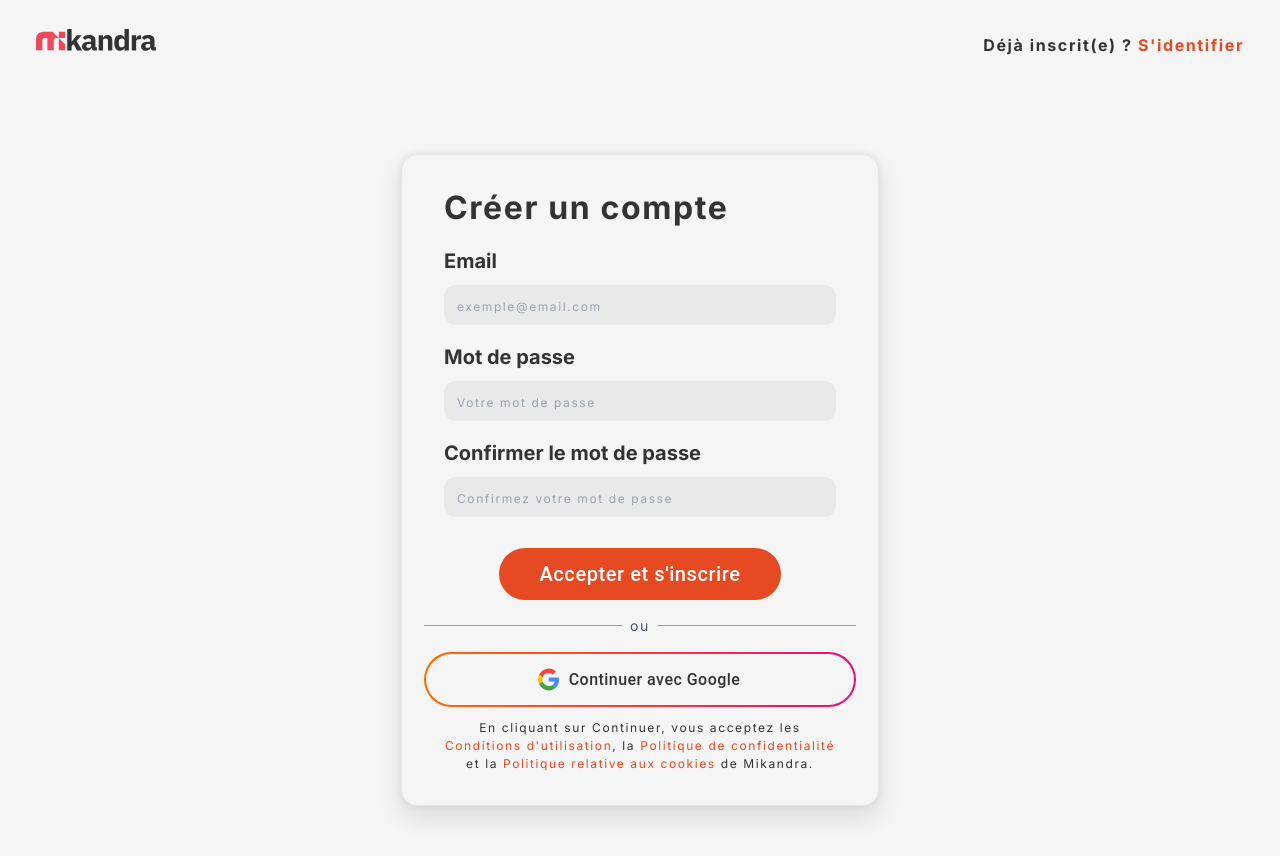
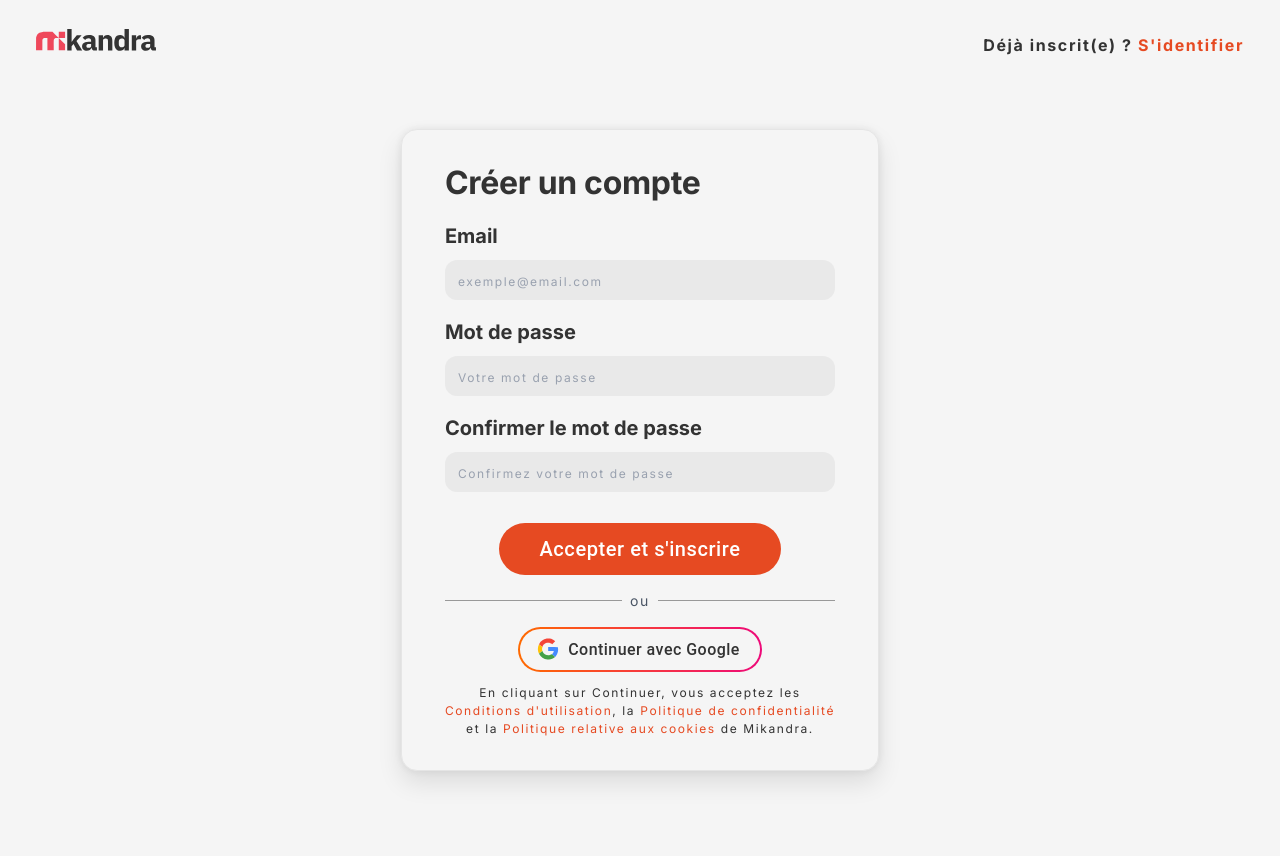
Before and after one commit to StevenMario/ft_transcendance, a React (Vite) app in the folder Transcendance/: page /singup in a window 1280 px wide. Shown: the top 856 px of the page. Built offline with nearby package versions, Linux system fonts and the light colour scheme.

Commit message:
Corection Inscription form

```diff
--- a/Transcendance/src/components/ui/Button/SecondaryButton.tsx
+++ b/Transcendance/src/components/ui/Button/SecondaryButton.tsx
@@ -1,5 +1,5 @@
 import { Button } from "@mui/material";
-import GoogleIcone from "../../../assets/icons/material-icon-theme_google.svg"
+import type { ReactNode } from "react";
 
 interface ButtonProps {
     // onClick?: () => void;
@@ -7,6 +7,7 @@ interface ButtonProps {
     classButton?: string;
     px?: string;
     fontSize?: string;
+    endIcon?: ReactNode;
 }
 
 
@@ -14,26 +15,19 @@ function SecondaryButton(props: ButtonProps) {
     return (
         <Button
             variant="outlined"
+            startIcon={props.endIcon}
             sx={{
                 color: "#333",
                 borderRadius: "32px",
-                padding: `8px ${props.px || "40px"}`,
+                padding: `8px ${props.px || "20px"}`,
                 fontSize: props.fontSize || "16px",
                 fontWeight: 500,
                 lineHeight: "160%",
-                width: "100%",
                 border: "2px solid transparent",
                 background: "    linear-gradient(#f5f5f5,#f5f5f5) padding-box, \
                    linear-gradient(90deg, #ff6a00, #ee0979) border-box"
 
             }}
-            startIcon={
-                < img
-                    src={GoogleIcone}
-                    alt="GoogleIcone"
-                    style={{ width: 25, height: 35 }}
-                />
-            }
         >
             {props.name}
         </Button >
--- /dev/null
+++ b/Transcendance/src/components/ui/InscriptionForm/CompleteProfile.tsx
@@ -0,0 +1,8 @@
+function CompleteProfile() {
+    return (
+        <div>Complete Profile Page</div>
+    );
+}
+
+
+export default CompleteProfile;
--- a/Transcendance/src/components/ui/InscriptionForm/ConfirmEmail.tsx
+++ /dev/null
@@ -1,39 +0,0 @@
-function ConfirmEmailForm() {
-  return (
-
-        <div className="
-                    flex
-                    flex-col
-                    rounded-2xl
-                    shadow-[0_1px_3px_0_rgba(0,0,0,0.05),0_20px_25px_-5px_rgba(0,0,0,0.05),0_10px_10px_-5px_rgba(0,0,0,0.04)]
-                  bg-[rgba(230,74,34,0.10)]
-                    border
-                  border-[#E64A22]
-                    justify-center
-                    items-center
-                    w-full
-                    h-[534px]
-                    sm:w-[90%]
-                    md:w-119.5
-                    px-4
-                    sm:px-5.5
-                    py-6
-                    sm:py-8
-                    backdrop-blur-[250px]
-                    max-w-119.5">
-
-          <div>
-            <h1 className=" font-semibold leading-normal tracking-[-0.32px] text-[32px] text-[#333] ">Confirme ton e-mail</h1>
-            <p className="text-[14px] leading-[24px] text-[#B3B3B3]">
-              Code envoyé à
-              <span className="text-[#8C8C8C]"> prenom@email.com · </span>
-              <a href="#" className="text-[#4D4D4D] font-semibold">
-                Modifier le mail
-              </a>
-            </p>
-          </div>
-        </div>
-  );
-}
-
-export default ConfirmEmailForm;
--- /dev/null
+++ b/Transcendance/src/components/ui/InscriptionForm/RoleChoice.tsx
@@ -0,0 +1,26 @@
+import { Checkbox, FormControlLabel, FormGroup } from "@mui/material";
+import SecondaryButton from "../Button/SecondaryButton";
+import PrimaryButton from "../Button/PrimaryButton";
+
+function RoleChoice() {
+  return (
+    <div>
+      <h1 className=" font-semibold leading-normal tracking-[-0.32px] text-[32px] text-[#333] ">
+        Quel est votre rôle ?
+      </h1>
+      <div>
+        <FormGroup>
+          <FormControlLabel control={<Checkbox />} label="Client" />
+          <FormControlLabel control={<Checkbox />} label="Prestataire" />
+          <FormControlLabel control={<Checkbox />} label="Entreprise" />
+        </FormGroup>
+        <div className="mt-3 flex flex-row justify-center gap-4">
+          <SecondaryButton name="Retour" />
+          <PrimaryButton name="Suivant" path="/singup/complete-profile" />
+        </div>
+      </div>
+    </div>
+  );
+}
+
+export default RoleChoice;
--- a/Transcendance/src/components/ui/InscriptionForm/SignUpLayout.tsx
+++ b/Transcendance/src/components/ui/InscriptionForm/SignUpLayout.tsx
@@ -2,13 +2,32 @@ import { Outlet } from "react-router-dom";
 import NavBar from "../NavBar/NavBar";
 function SignUpLayout() {
     return (
-        <section className="relative h-max  overflow-hidden px-5 ">
+        <section className="relative h-max  overflow-hidden px-5  ">
             {/* Content */}
             <NavBar hide={true} />
-            <div className="relative z-10">
-                <div className="flex justify-center items-center min-h-screen">
-
-                    <Outlet></Outlet>
+            <div className="relative md:-mt-[30px] ">
+                <div className="flex justify-center items-center min-h-screen ">
+                    <div className="
+                        flex
+                        flex-col
+                        rounded-2xl
+                        shadow-[0_12px_24px_0_rgba(0,0,0,0.10),0_0_10px_0_rgba(0,0,0,0.08)]
+                        border
+                        border-[#E5E5E5]
+                        bg-[#F5F5F5]
+                        justify-center
+                        items-center
+                        w-full
+                        sm:w-[90%]
+                        md:w-119.5
+                        px-4
+                        sm:px-5.5
+                        py-6
+                        sm:py-8
+                        backdrop-blur-[250px]
+                        max-w-119.5">
+                        <Outlet></Outlet>
+                    </div>
                 </div>
             </div>
         </section>
--- a/Transcendance/src/components/ui/InscriptionForm/StepAccount.tsx
+++ b/Transcendance/src/components/ui/InscriptionForm/StepAccount.tsx
@@ -1,8 +1,6 @@
-import NavBar from "../NavBar/NavBar";
 import PrimaryButton from "../Button/PrimaryButton";
-import LogoRedBlur from "../../../assets/Logo_red_blur.svg";
-import LogoYellowBlur from "../../../assets/Logo_yello_blur.svg";
 import SecondaryButton from "../Button/SecondaryButton";
+import GoogleIcone from "../../../assets/icons/material-icon-theme_google.svg";
 export default function InscriptionForm() {
     const inscrpitionForm = [
         {
@@ -28,31 +26,13 @@ export default function InscriptionForm() {
         }
     ]
     return (
+            <div>
 
-        <div className="
-                    flex
-                    flex-col
-                    rounded-2xl
-                    shadow-[0_12px_24px_0_rgba(0,0,0,0.10),0_0_10px_0_rgba(0,0,0,0.08)]
-                    border
-                    border-[#E5E5E5]
-                    bg-[#F5F5F5]
-                    justify-center
-                    items-center
-                    w-full
-                    sm:w-[90%]
-                    md:w-119.5
-                    px-4
-                    sm:px-5.5
-                    py-6
-                    sm:py-8
-                    backdrop-blur-[250px]
-                    max-w-119.5">
                 <form
-                className="flex flex-col w-full h-full gap-4 px-[20px]"
+                    className="flex flex-col w-full h-full gap-4"
                     action="">
                     <div className="flex flex-col w-full h-full gap-4">
-                    <h1 className="text-[#333] text-[32px] font-bold leading-[130%]">
+                        <h1 className="text-[#333] tracking-[-0.32px]  text-[32px] font-bold leading-[130%]">
                             Créer un compte
                         </h1>
                         {
@@ -76,7 +56,7 @@ export default function InscriptionForm() {
                     <div className="mt-3.75 flex justify-center"
                         style={{ fontSize: 'clamp(14px, 2vw, 20px)' }}>
 
-                    <PrimaryButton px="40px" fontSize="clamp(14px, 2vw, 20px)" classButton="px-4 sm:px-6" name="Accepter et s'inscrire" path="/singup/confirm-email" />
+                        <PrimaryButton px="40px" fontSize="clamp(14px, 2vw, 20px)" classButton="px-4 sm:px-6" name="Accepter et s'inscrire" path="/singup/role-choice" />
                     </div>
                 </form>
                 <div className="flex flex-row w-full justify-center items-center mt-4 gap-2">
@@ -84,8 +64,8 @@ export default function InscriptionForm() {
                     <p className="text-xs sm:text-sm text-gray-600">ou</p>
                     <hr className="flex-1 h-px text-transparent bg-[#999]" />
                 </div>
-            <div className="mt-4 w-full">
-                <SecondaryButton name="Continuer avec Google" />
+                <div className="mt-4 w-full flex justify-center">
+                    <SecondaryButton name="Continuer avec Google" endIcon={<img src={GoogleIcone} alt="Google icon" />} />
                 </div>
                 <div className="mt-3">
                     <p className="text-[10px] sm:text-xs md:text-[12px] justify-center text-center leading-[150%]">
@@ -97,6 +77,5 @@ export default function InscriptionForm() {
                 </div>
 
             </div>
-
     )
 }
--- a/Transcendance/src/components/ui/NavBar/NavBar.tsx
+++ b/Transcendance/src/components/ui/NavBar/NavBar.tsx
@@ -52,7 +52,7 @@ export default function NavBar({ hide = false }: NavBarProps) {
     return (
         <>
             {/* Responsive lg */}
-            <nav className="hidden lg:flex w-full max-w-360 h-20 mx-auto px-4 items-center justify-between">
+            <nav className="hidden z-50 lg:flex w-full max-w-360 h-20 mx-auto px-4 items-center justify-between">
                 <img className="w-20 sm:w-25 md:w-30" src={logo} alt="Logo" />
                 {!hide && (
                     <>
@@ -83,7 +83,7 @@ export default function NavBar({ hide = false }: NavBarProps) {
                 }
             </nav>
             {/* Responsive md */}
-            <nav className="max-w-7xl mx-auto px-4 py-4 flex lg:hidden items-center justify-between">
+            <nav className="max-w-7xl z-50 mx-auto px-4 py-4 flex lg:hidden items-center justify-between">
                 <img className="w-20" src={logo} alt="Logo" />
 
                 {!hide && (
```
Also changed, not shown: Transcendance/src/components/app/routes.tsx (+8 -3 lines). Lines whose indentation alone changed are shown as unchanged.
